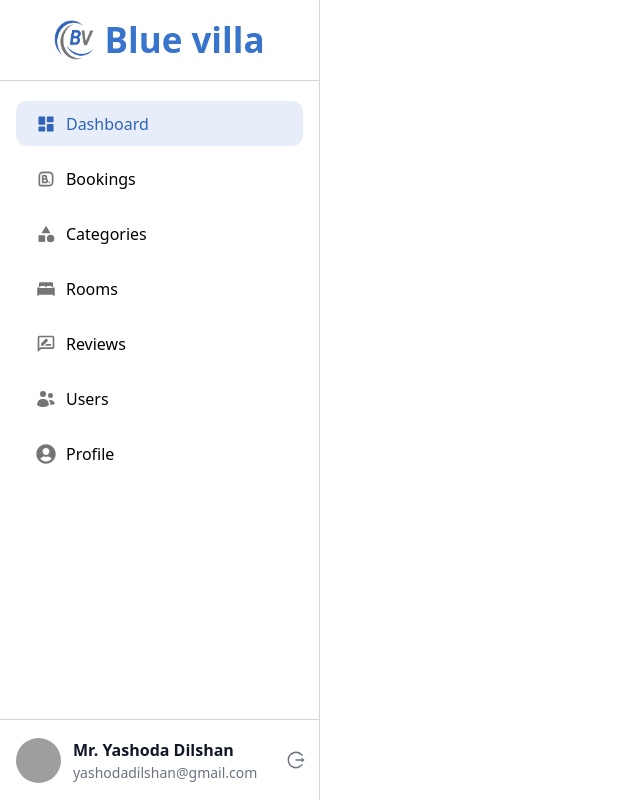
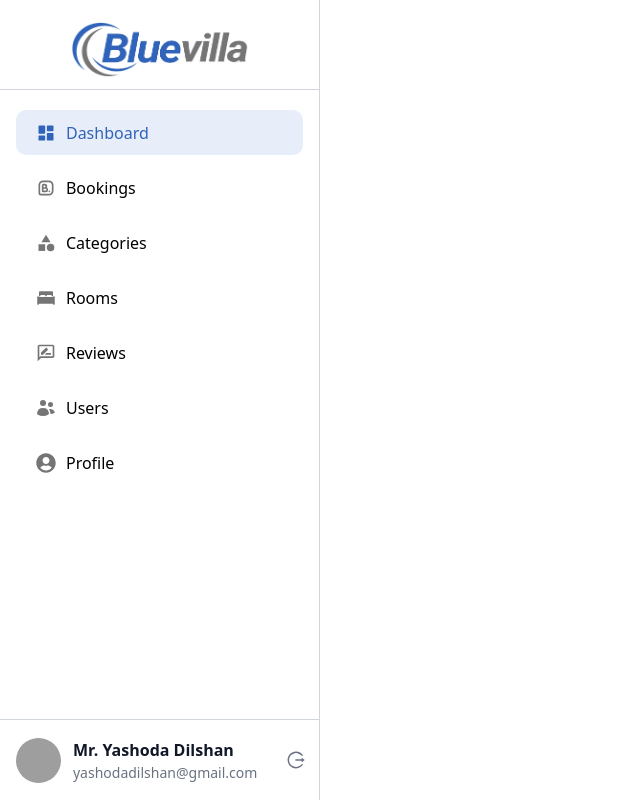
Before and after one commit to DilshanWarnasuriya/Hotel-booking-frontend, a React app: page /admin in a window 1280 px wide. Shown: the whole page, without its empty margins (0-640 px from the left). Built offline with nearby package versions, Linux system fonts and the light colour scheme; grey boxes are pictures that could not be loaded; the HTML template or start-up script is replaced by a standard one.

Commit message:
Add new Logo ti side navigation bar

```diff
--- a/src/Components/SideNavigationBar.jsx
+++ b/src/Components/SideNavigationBar.jsx
@@ -20,11 +20,8 @@ export default function SideNavigationBar({ user }) {
     return (
         <div className="hidden lg:w-[250px] lg:block xl:w-[320px] h-screen border-r border-gray-300 relative pt-[10px]">
             {/* name of company */}
-            <div className="w-[100%] flex justify-center border-b border-gray-300 pb-[10px]">
-                <div className="h-[60px] flex justify-center items-center">
-                    <img src="/logo.png" className="lg:w-[35px] xl:w-[40px] lg:h-[35px] xl:h-[40px] mr-[10px]" />
-                    <span className="lg:text-[30px] xl:text-[35px] font-bold text-[#3874cb]">Blue villa</span>
-                </div>
+            <div className="w-[100%] h-[80px] flex justify-center items-center border-b border-gray-300">
+                <img src="/Blue Villa Logo.jpg" className="lg:w-[160px] lg:h-[50px] xl:w-[180px] xl:h-[55px]" />
             </div>
 
             {/* links */}
```
Also changed, not shown: public/Blue Villa Logo.jpg (added).
